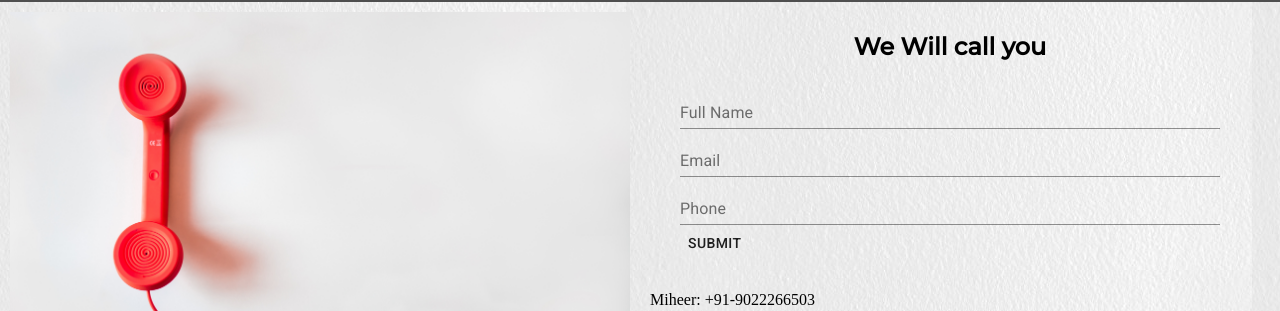
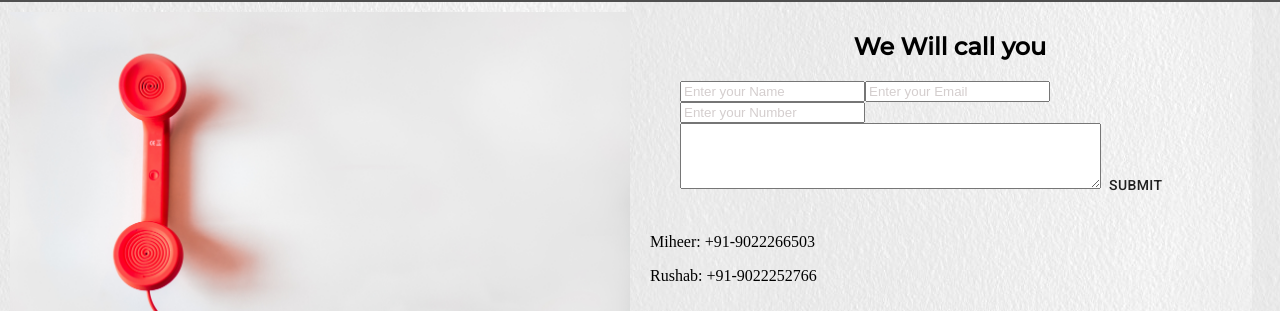
Before and after one commit to jrk1769/Traaventure, a React (Create React App) app: page /contactUs in a window 1280 px wide. Shown: the part 798-1109 px from the top of the page. Built offline with nearby package versions, Linux system fonts and the light colour scheme; grey boxes are pictures that could not be loaded.

Commit message:
nodemailer implemented

```diff
--- a/package.json
+++ b/package.json
@@ -8,7 +8,10 @@
     "@testing-library/jest-dom": "^5.11.10",
     "@testing-library/react": "^11.2.6",
     "@testing-library/user-event": "^12.8.3",
+    "body-parser": "^1.19.0",
+    "express": "^4.17.1",
     "json-server": "^0.16.3",
+    "nodemailer": "^6.5.0",
     "react": "^17.0.2",
     "react-dom": "^17.0.2",
     "react-multi-carousel": "^2.6.2",
--- a/src/components/ContactUs/ContactForm/ContactForm.js
+++ b/src/components/ContactUs/ContactForm/ContactForm.js
@@ -1,5 +1,5 @@
-import { Button, TextField } from '@material-ui/core'
-import React from 'react'
+import { Button } from '@material-ui/core'
+import React, { useState } from 'react'
 import "./ContactForm.css"
 
 /**
@@ -9,15 +9,91 @@ import "./ContactForm.css"
 
 const ContactForm = () => {
 
+    const [values, setValues] = useState({
+        name: '',
+        email: '',
+        phone: '',
+        message: ''
+    });
+
+    const [submitted, setSubmitted] = useState(false);
+
+    const handleNameInputChange = (e) => {
+        e.persist();
+        setValues((values) => ({
+            ...values,
+            name: e.target.value,
+        }));
+    };
+
+    const handleEmailInputChange = (e) => {
+        e.persist();
+        setValues((values) => ({
+            ...values,
+            email: e.target.value,
+        }));
+    };
+
+    const handlePhoneInputChange = (e) => {
+        e.persist();
+        setValues((values) => ({
+            ...values,
+            phone: e.target.value,
+        }));
+    };
+
+    const handleMessageInputChange = (e) => {
+        e.persist();
+        setValues((values) => ({
+            ...values,
+            message: e.target.value,
+        }));
+    };
+
+    const handleSubmit = (e) => {
+        e.preventDefault();
+        setSubmitted(true);
+    };
+
     return (
         <div className="registerForm">
             <h2 className="formHeading">We Will call you</h2>
-            <form>
-                <TextField fullWidth autoComplete="none" label="Full Name" />
-                <TextField fullWidth autoComplete="none" label="Email" />
-                <TextField fullWidth autoComplete="none" label="Phone" />
+            <form id="contact-form" onSubmit={handleSubmit} encType="multipart/form-data">
+                <input
+                    type="text"
+                    name="name"
+                    placeholder="Enter your Name"
+                    value={values.name}
+                    onChange={handleNameInputChange}
+                    required
+                />
+                <input
+                    type="email"
+                    name="email"
+                    placeholder="Enter your Email"
+                    value={values.email}
+                    onChange={handleEmailInputChange}
+                    required
+                />
+                <input
+                    type="tel"
+                    name="phone"
+                    placeholder="Enter your Number"
+                    pattern="[0-9]{10}"
+                    value={values.phone}
+                    onChange={handlePhoneInputChange}
+                    required
+                />
+                <textarea
+                    name="message"
+                    rows="4"
+                    cols="50"
+                    value={values.message}
+                    onChange={handleMessageInputChange}
+                />
                 <Button type="submit">Submit</Button>
             </form>
+            {submitted && <div class='success-message'>Success! Thank you for registering</div>}
         </div>
     )
 }
```
Also changed, not shown: src/components/ContactUs/nodemailer.js (added, +41 -0 lines), 1 other file (tests, documents, lock files or other folders).
